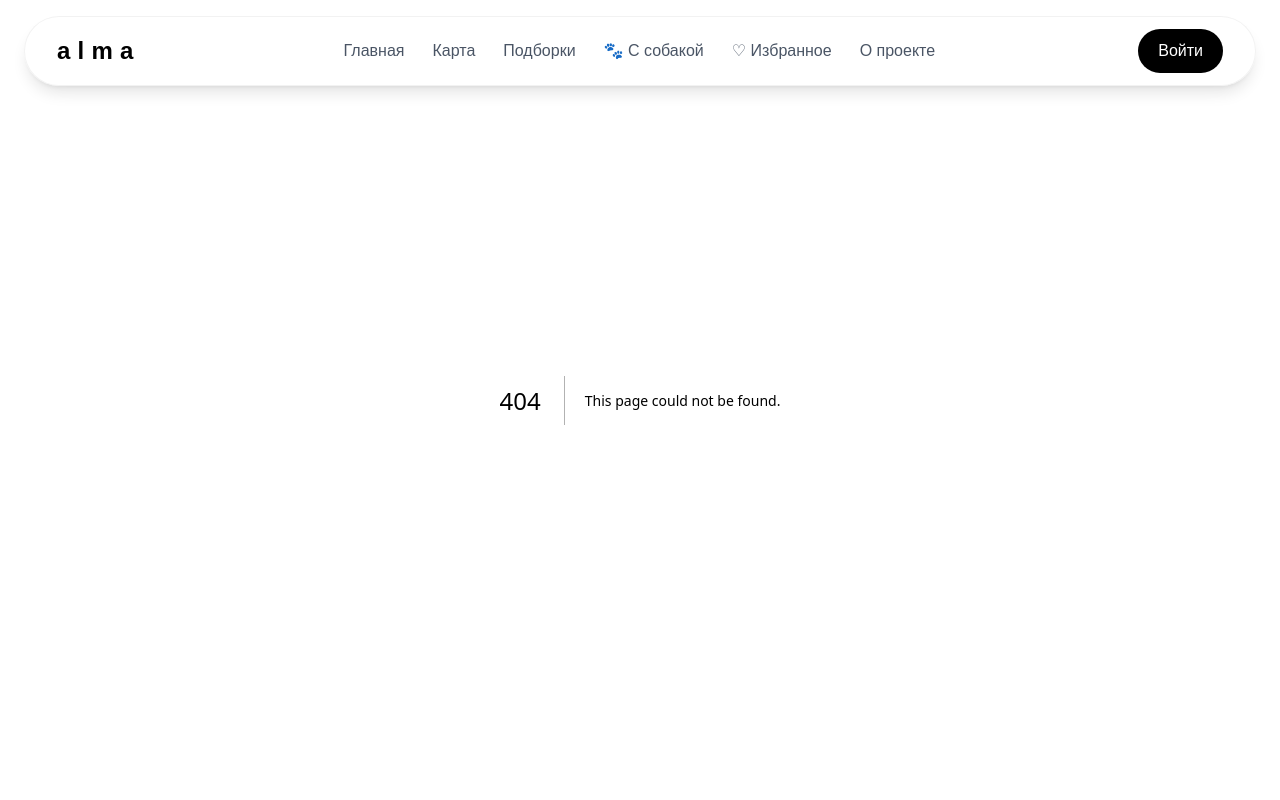
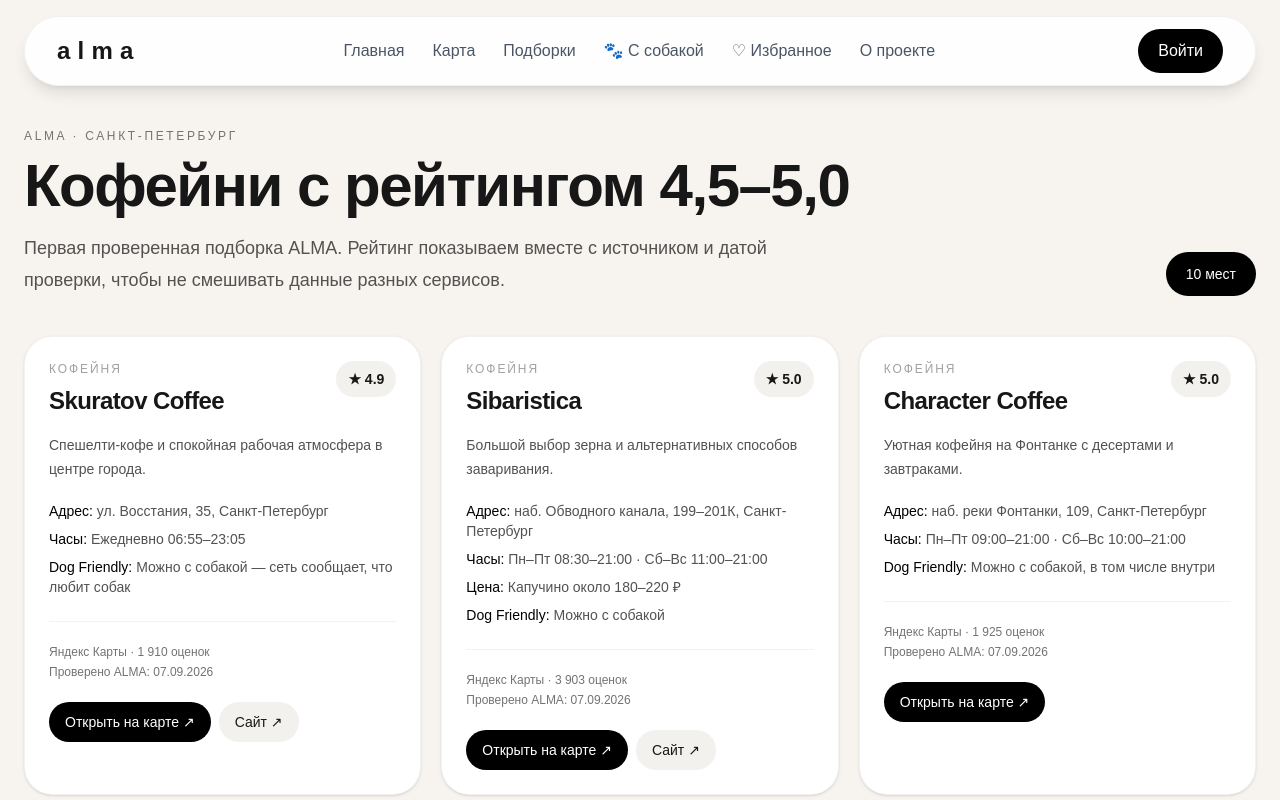
Before and after one commit to olgakastanova48386-dotcom/alma, a Next.js app: page /coffee in a window 1280 px wide. Before the commit this address had no page. Shown: the top 800 px of the page. Built offline with nearby package versions, Linux system fonts and the light colour scheme.

Commit message:
Add verified coffee collection page

```diff
--- /dev/null
+++ b/app/coffee/page.tsx
@@ -0,0 +1,96 @@
+import Link from "next/link";
+import { coffeePlaces } from "@/data/coffeePlaces";
+
+export default function CoffeePage() {
+  return (
+    <main className="min-h-screen bg-[#f7f4ef] pt-28 sm:pt-32 pb-16">
+      <div className="max-w-7xl mx-auto px-4 sm:px-6">
+        <div className="flex flex-col lg:flex-row lg:items-end lg:justify-between gap-6">
+          <div>
+            <p className="text-xs uppercase tracking-[0.22em] text-neutral-500">
+              ALMA · Санкт-Петербург
+            </p>
+            <h1 className="mt-3 text-4xl sm:text-5xl lg:text-6xl font-bold tracking-tight">
+              Кофейни с рейтингом 4,5–5,0
+            </h1>
+            <p className="mt-4 max-w-3xl text-neutral-600 text-base sm:text-lg leading-8">
+              Первая проверенная подборка ALMA. Рейтинг показываем вместе с источником и датой проверки, чтобы не смешивать данные разных сервисов.
+            </p>
+          </div>
+
+          <div className="rounded-full bg-black text-white px-5 py-3 text-sm font-medium self-start lg:self-auto">
+            {coffeePlaces.length} мест
+          </div>
+        </div>
+
+        <div className="mt-10 grid md:grid-cols-2 xl:grid-cols-3 gap-5">
+          {coffeePlaces.map((place) => (
+            <article
+              key={place.id}
+              className="rounded-[28px] bg-white border border-black/5 p-6 shadow-sm flex flex-col"
+            >
+              <div className="flex items-start justify-between gap-4">
+                <div>
+                  <p className="text-xs uppercase tracking-[0.16em] text-neutral-400">Кофейня</p>
+                  <h2 className="mt-2 text-2xl font-semibold tracking-tight">{place.name}</h2>
+                </div>
+                <div className="shrink-0 rounded-full bg-[#f3f1ed] px-3 py-2 text-sm font-semibold">
+                  ★ {place.rating.toFixed(1)}
+                </div>
+              </div>
+
+              <p className="mt-4 text-sm leading-6 text-neutral-600">{place.note}</p>
+
+              <div className="mt-5 space-y-2 text-sm text-neutral-600">
+                <p><span className="text-black font-medium">Адрес:</span> {place.address}</p>
+                <p><span className="text-black font-medium">Часы:</span> {place.hours}</p>
+                {place.priceNote && (
+                  <p><span className="text-black font-medium">Цена:</span> {place.priceNote}</p>
+                )}
+                {place.dogFriendly && (
+                  <p><span className="text-black font-medium">Dog Friendly:</span> {place.dogFriendly}</p>
+                )}
+              </div>
+
+              <div className="mt-6 pt-5 border-t border-black/5 text-xs text-neutral-500 leading-5">
+                <p>{place.ratingSource} · {place.ratingCount.toLocaleString("ru-RU")} оценок</p>
+                <p>Проверено ALMA: {place.ratingUpdated}</p>
+              </div>
+
+              <div className="mt-5 flex flex-wrap gap-2">
+                <a
+                  href={`https://www.google.com/maps/search/?api=1&query=${encodeURIComponent(`${place.lat},${place.lng}`)}`}
+                  target="_blank"
+                  rel="noreferrer"
+                  className="inline-flex rounded-full bg-black text-white px-4 py-2.5 text-sm font-medium"
+                >
+                  Открыть на карте ↗
+                </a>
+
+                {place.website && (
+                  <a
+                    href={place.website}
+                    target="_blank"
+                    rel="noreferrer"
+                    className="inline-flex rounded-full bg-[#f3f1ed] px-4 py-2.5 text-sm font-medium"
+                  >
+                    Сайт ↗
+                  </a>
+                )}
+              </div>
+            </article>
+          ))}
+        </div>
+
+        <div className="mt-10">
+          <Link
+            href="/collections"
+            className="inline-flex rounded-full bg-white border border-black/5 px-5 py-3 text-sm font-medium shadow-sm"
+          >
+            ← К подборкам
+          </Link>
+        </div>
+      </div>
+    </main>
+  );
+}
```
